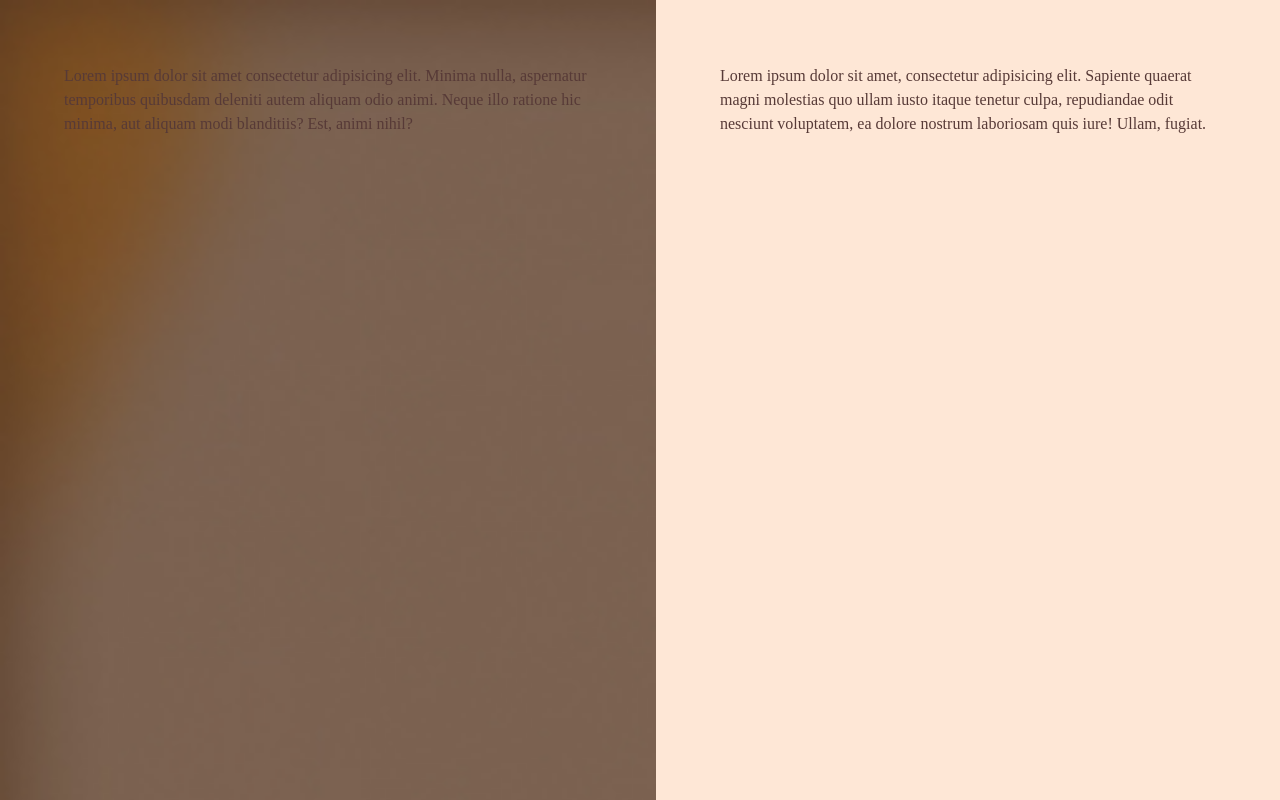
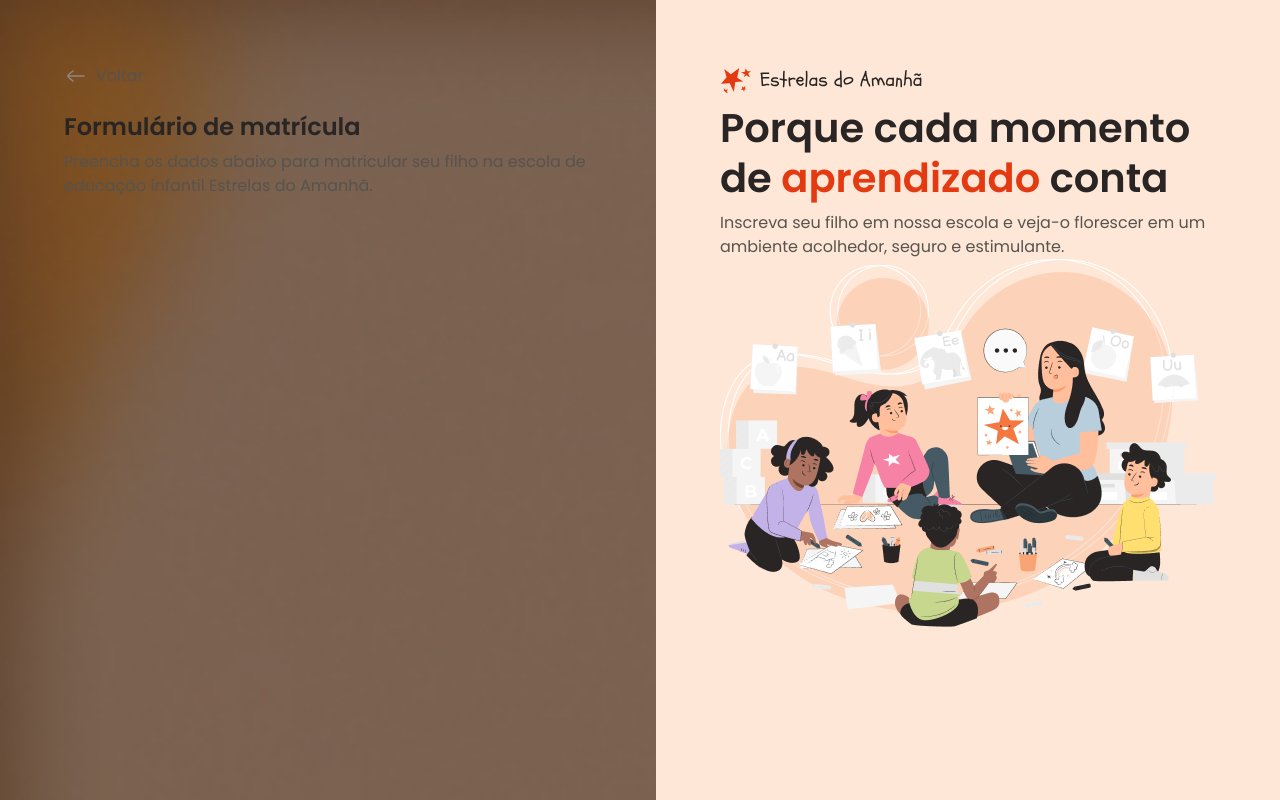
Before and after one commit to matheustorresdev97/full-stack, a plain HTML site: page 02-formulario-de-matricula/index.html in a window 1280 px wide. Shown: the top 800 px of the page. Drawn offline with Linux system fonts and the light colour scheme; files that its build step writes are made by us from their sources; files whose address does not match are found by name.

Commit message:
content aside e main

```diff
--- a/02-formulario-de-matricula/index.html
+++ b/02-formulario-de-matricula/index.html
@@ -17,18 +17,31 @@
     <div id="app">
       <main>
         <div class="main-container">
-          Lorem ipsum dolor sit amet consectetur adipisicing elit. Minima nulla,
-          aspernatur temporibus quibusdam deleniti autem aliquam odio animi.
-          Neque illo ratione hic minima, aut aliquam modi blanditiis? Est, animi
-          nihil?
+          <div class="back">
+            <img src="assets/icons/arrow-left-02.svg" alt="icone de voltar" />
+            <span>Voltar</span>
+          </div>
+          <h1>Formulário de matrícula</h1>
+          <p>
+            Preencha os dados abaixo para matricular seu filho na escola de
+            educação infantil Estrelas do Amanhã.
+          </p>
         </div>
       </main>
       <aside>
         <div class="aide-container">
-          Lorem ipsum dolor sit amet, consectetur adipisicing elit. Sapiente
-          quaerat magni molestias quo ullam iusto itaque tenetur culpa,
-          repudiandae odit nesciunt voluptatem, ea dolore nostrum laboriosam
-          quis iure! Ullam, fugiat.
+          <header>
+            <img src="assets/logo.svg" alt="" />
+            <h2>Porque cada momento de <span>aprendizado</span> conta</h2>
+            <p>
+              Inscreva seu filho em nossa escola e veja-o florescer em um
+              ambiente acolhedor, seguro e estimulante.
+            </p>
+          </header>
+          <img
+            src="assets/Illustration.png"
+            alt="Ilutração de um professora com criaças prestandop atenção"
+          />
         </div>
       </aside>
     </div>
--- a/02-formulario-de-matricula/styles/global.css
+++ b/02-formulario-de-matricula/styles/global.css
@@ -23,4 +23,11 @@
 
 body {
     overflow: hidden;
+    font: var(--text);
+    color: var(--text-secondary)
 }
+
+h1,
+h2 {
+    color: var(--text-primary);
+}
--- a/02-formulario-de-matricula/styles/layout.css
+++ b/02-formulario-de-matricula/styles/layout.css
@@ -13,6 +13,18 @@ main {
         max-width: 33rem;
         margin-left: auto;
     }
+
+    & .back {
+        display: flex;
+        align-items: center;
+        gap: 0.5rem;
+        margin-bottom: 1.5rem;
+    }
+
+    & h1 {
+        font: 600 1.5rem/1.25 var(--font-family);
+        margin-bottom: 0.5rem;
+    }
 }
 
 aside {
@@ -21,5 +33,23 @@ aside {
 
     & .aside-container {
         max-width: 31rem;
+
+        &>img {
+            margin-top: 2rem;
+        }
+    }
+
+    & h2 {
+        font: 600 2.5rem/1.25 var(--font-family);
+        margin-bottom: 0.5rem;
+
+        & span {
+            color: var(--text-hiligth);
+        }
     }
 }
+
+img {
+    max-width: 100%;
+    height: auto;
+}
```
Also changed, not shown: 02-formulario-de-matricula/assets/icons/arrow-down-01.svg (renamed from 02-formulario-de-matricula/assets/arrow-down-01.svg), 02-formulario-de-matricula/assets/icons/arrow-left-02.svg (renamed from 02-formulario-de-matricula/assets/arrow-left-02.svg).
